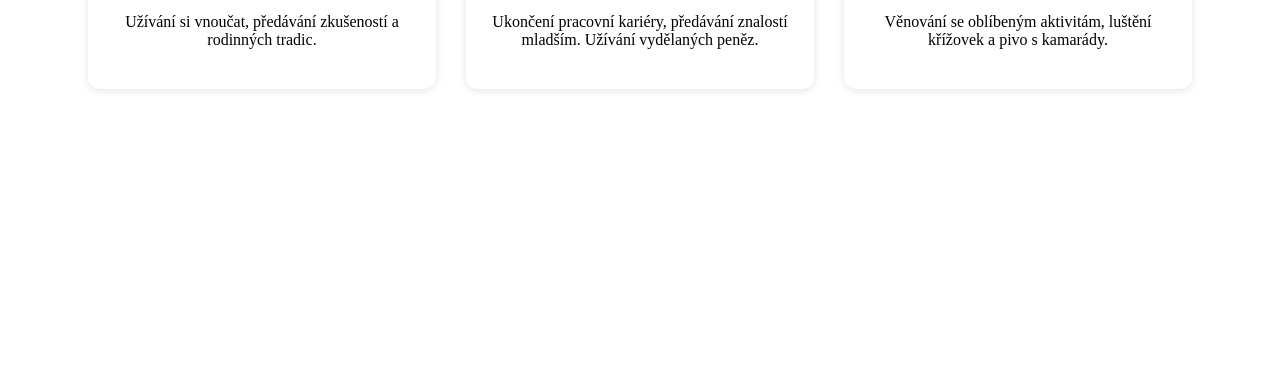
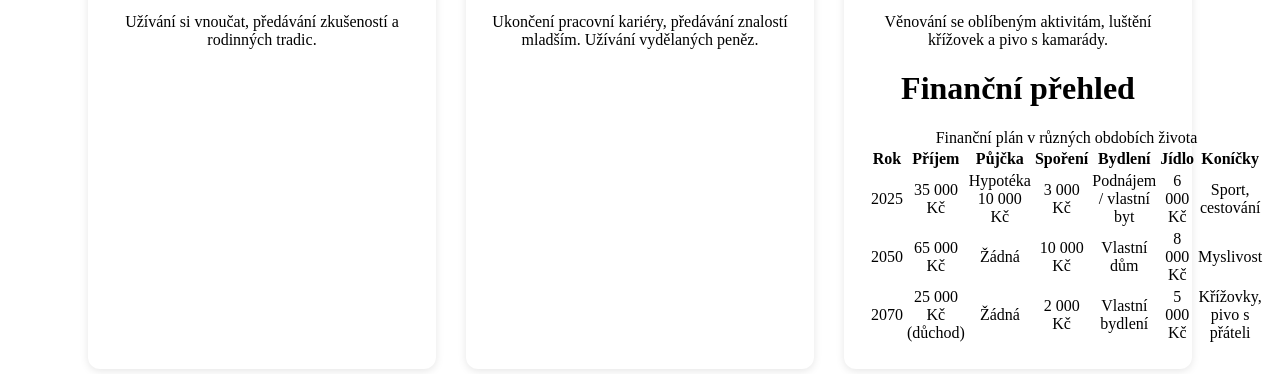
Before and after one commit to rsterba12/8.9.2025, a plain HTML site: page index.html in a window 1280 px wide. Shown: the part 988-1362 px from the top of the page. Before the commit the page ends 1085 px from the top, so only its background shows below. Drawn offline with Linux system fonts and the light colour scheme.

Commit message:
Update index.html

```diff
--- a/index.html
+++ b/index.html
@@ -60,6 +60,53 @@
             <img src="https://thfvnext.bing.com/th/id/OIP.yR1iK0Z6wZRVZvb_toZ_1gHaDt?w=317&h=175&c=7&r=0&o=7&cb=thfvnext&pid=1.7&rm=3" alt="Koníčky">
             <h2>Koníčky</h2>
             <p>Věnování se oblíbeným aktivitám, luštění křížovek a pivo s kamarády.</p>
+         <h1>Finanční přehled</h1>
+    <table>
+        <caption>Finanční plán v různých obdobích života</caption>
+        <thead>
+            <tr>
+                <th>Rok</th>
+                <th>Příjem</th>
+                <th>Půjčka</th>
+                <th>Spoření</th>
+                <th>Bydlení</th>
+                <th>Jídlo</th>
+                <th>Koníčky</th>
+            </tr>
+        </thead>
+        <tbody>
+            <tr>
+                <td>2025</td>
+                <td>35 000 Kč</td>
+                <td>Hypotéka 10 000 Kč</td>
+                <td>3 000 Kč</td>
+                <td>Podnájem / vlastní byt</td>
+                <td>6 000 Kč</td>
+                <td>Sport, cestování</td>
+            </tr>
+            <tr>
+                <td>2050</td>
+                <td>65 000 Kč</td>
+                <td>Žádná</td>
+                <td>10 000 Kč</td>
+                <td>Vlastní dům</td>
+                <td>8 000 Kč</td>
+                <td>Myslivost</td>
+            </tr>
+            <tr>
+                <td>2070</td>
+                <td>25 000 Kč (důchod)</td>
+                <td>Žádná</td>
+                <td>2 000 Kč</td>
+                <td>Vlastní bydlení</td>
+                <td>5 000 Kč</td>
+                <td>Křížovky, pivo s přáteli</td>
+            </tr>
+        </tbody>
+    </table>
+
+</body>
+</html>
         </div>
     </div>
 </body>
```
